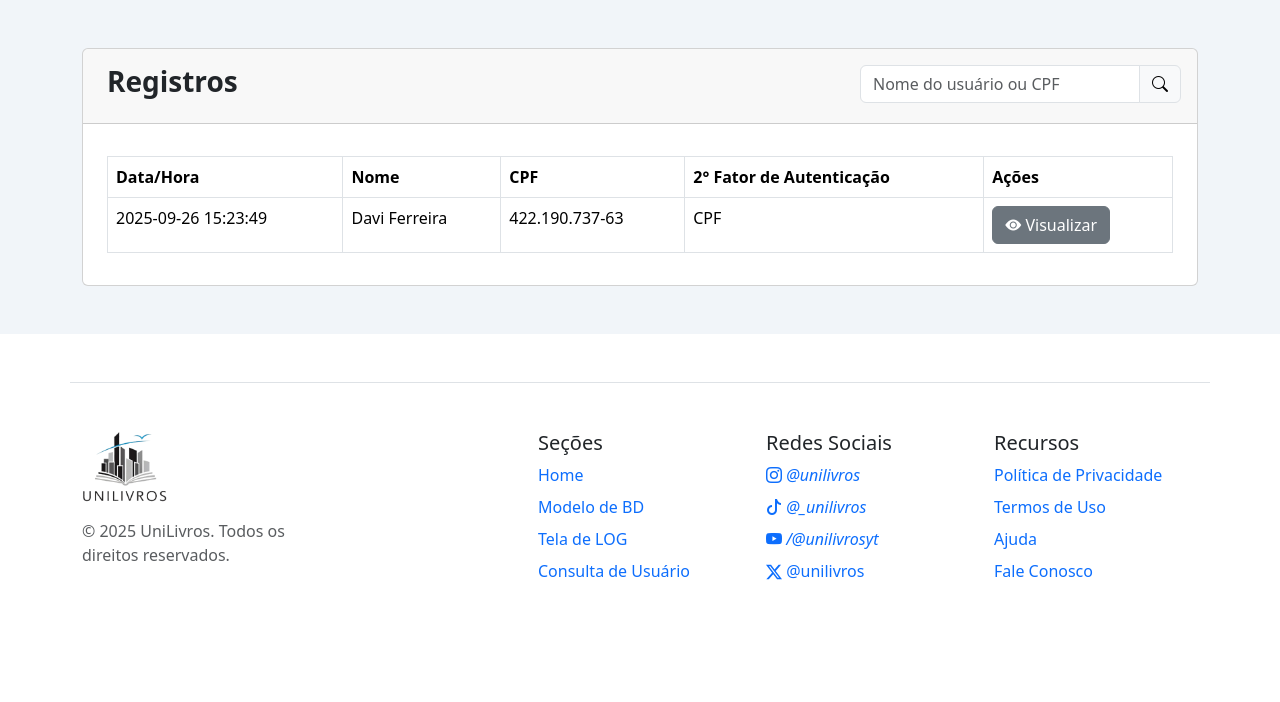
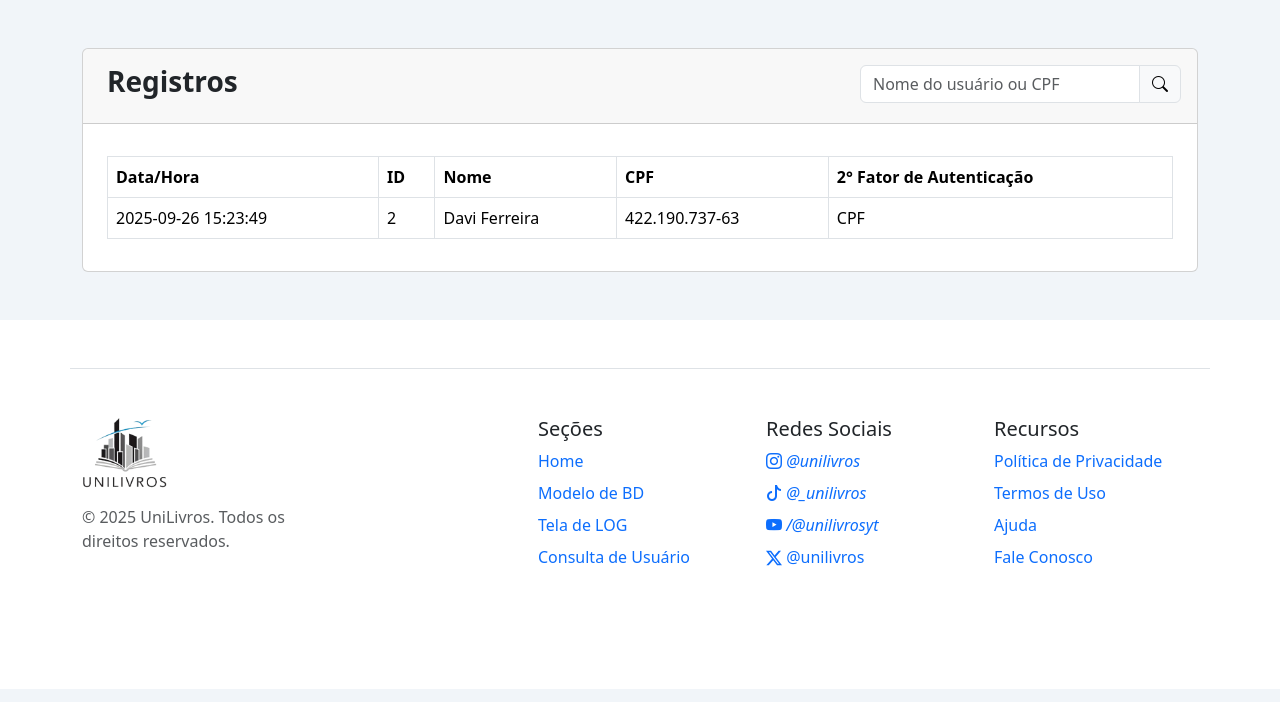
Before and after one commit to davyybs/Projeto-Backend-Unisuam, a PHP site: page /log.php in a window 1280 px wide. Shown: the part 73-775 px from the top of the page. Run offline with PHP 8.4, Linux system fonts and the light colour scheme.

Commit message:
Indexação

```diff
--- a/log.php
+++ b/log.php
@@ -3,10 +3,11 @@
 <head>
   <meta charset="UTF-8">
   <meta name="viewport" content="width=device-width, initial-scale=1.0">
+  <script src="js/darkmode.js" defer></script>
+  <script src="js/fonte.js" defer></script>
   <link rel="stylesheet" href="https://cdn.jsdelivr.net/npm/bootstrap-icons@1.10.5/font/bootstrap-icons.css">
   <link href="https://cdn.jsdelivr.net/npm/bootstrap@5.3.8/dist/css/bootstrap.min.css" rel="stylesheet" integrity="sha384-sRIl4kxILFvY47J16cr9ZwB07vP4J8+LH7qKQnuqkuIAvNWLzeN8tE5YBujZqJLB" crossorigin="anonymous">
   <link rel="stylesheet" href="css/log.css">
-  <script src="js/fonte.js" defer></script>
   <title>UniLivros</title>
 </head>
 <body>
@@ -24,6 +25,7 @@
           <li><a href="log.php" class="nav-link px-2 text-secondary">Registros de Usuário</a></li>
           <li><a href="consulta_usuario.php" class="nav-link px-2 text-white">Consulta de Usuário</a></li>
         </ul>
+
         <div class="position-relative me-3">
           <button class="btn btn-secondary" onclick="toggleControles()" title="Acessibilidade">
             <i class="bi bi-type"></i>
@@ -56,7 +58,7 @@
           <div class="card">
             <div class="card-header d-flex flex-wrap justify-content-between p-3">
               <h2 class="fs-3 ms-2 fw-semibold">Registros</h2>
-              <form class="" role="search">
+              <form role="search">
                 <div class="input-group float-end">
                   <input type="search" class="form-control text-body inputSearch" placeholder="Nome do usuário ou CPF" aria-label="Search"/>
                   <span class="input-group-text">
@@ -72,21 +74,19 @@
                 <thead>
                   <tr>
                     <th>Data/Hora</th>
+                    <th>ID</th>
                     <th>Nome</th>
                     <th>CPF</th>
                     <th>2° Fator de Autenticação</th>
-                    <th>Ações</th>
                   </tr>
                 </thead>
                 <tbody>
                   <tr>
                     <td>2025-09-26 15:23:49</td>
+                    <td>2</td>
                     <td>Davi Ferreira</td>
                     <td>422.190.737-63</td>
                     <td>CPF</td>
-                    <td>
-                      <a href="visualizar_usuario.php" class="btn btn-secondary"><i class="bi bi-eye-fill"></i> Visualizar</a>
-                    </td>
                   </tr>
                 </tbody>
               </table>
@@ -166,6 +166,5 @@
   </footer>
 
   <script src="https://cdn.jsdelivr.net/npm/bootstrap@5.3.8/dist/js/bootstrap.bundle.min.js" integrity="sha384-FKyoEForCGlyvwx9Hj09JcYn3nv7wiPVlz7YYwJrWVcXK/BmnVDxM+D2scQbITxI" crossorigin="anonymous"></script>
-  <script src="js/darkmode.js"></script>
 </body>
 </html>
```
Lines whose indentation alone changed are shown as unchanged.
